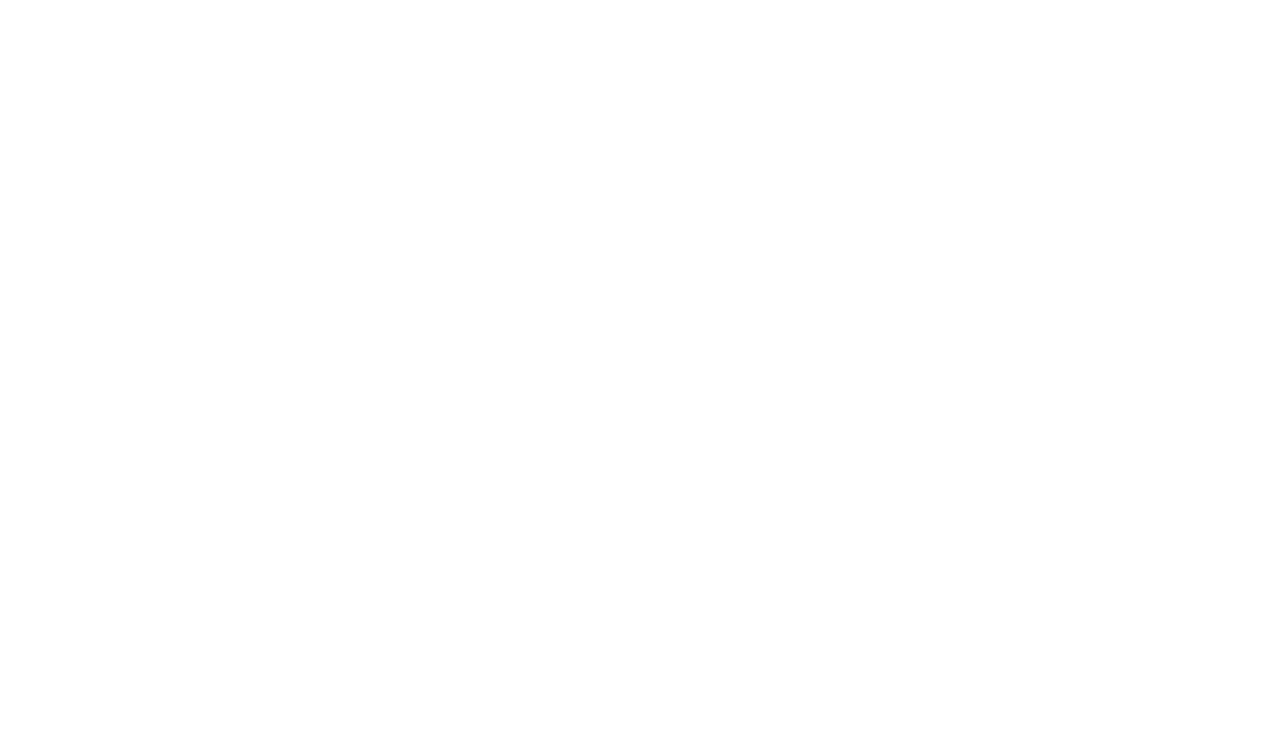
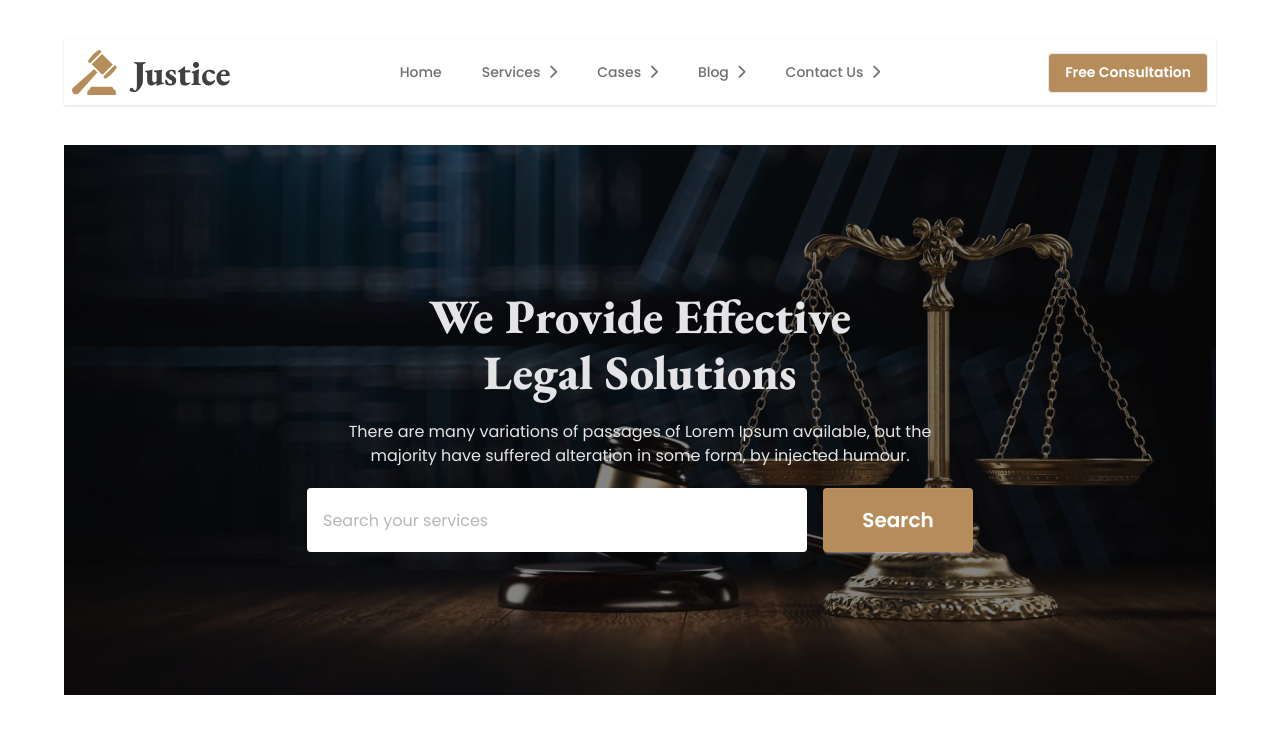
Before and after one commit to wahidalam91/legal-solution-daisyUI, a plain HTML site: page index.html in a window 1280 px wide. Drawn offline with nearby package versions, Linux system fonts and the light colour scheme.

Commit message:
Header section completed

```diff
--- a/index.html
+++ b/index.html
@@ -1,43 +1,108 @@
 <!DOCTYPE html>
 <html lang="en">
+
 <head>
     <meta charset="UTF-8">
     <meta name="viewport" content="width=device-width, initial-scale=1.0">
     <title>Legal Solutions</title>
     <!-- Font Link -->
-     <link rel="preconnect" href="https://fonts.googleapis.com">
+    <link rel="preconnect" href="https://fonts.googleapis.com">
     <link rel="preconnect" href="https://fonts.gstatic.com" crossorigin>
-    <link href="https://fonts.googleapis.com/css2?family=EB+Garamond:ital,wght@0,400..800;1,400..800&family=Poppins:ital,wght@0,100;0,200;0,300;0,400;0,500;0,600;0,700;0,800;0,900;1,100;1,200;1,300;1,400;1,500;1,600;1,700;1,800;1,900&display=swap" rel="stylesheet">
+    <link
+        href="https://fonts.googleapis.com/css2?family=EB+Garamond:ital,wght@0,400..800;1,400..800&family=Poppins:ital,wght@0,100;0,200;0,300;0,400;0,500;0,600;0,700;0,800;0,900;1,100;1,200;1,300;1,400;1,500;1,600;1,700;1,800;1,900&display=swap"
+        rel="stylesheet">
 
     <!-- TailwindCSS and DaisyUI CDN -->
-     <link href="https://cdn.jsdelivr.net/npm/daisyui@5" rel="stylesheet" type="text/css" />
+    <link href="https://cdn.jsdelivr.net/npm/daisyui@5" rel="stylesheet" type="text/css" />
     <script src="https://cdn.jsdelivr.net/npm/@tailwindcss/browser@4"></script>
 
     <!-- Font Awsome CDN -->
-     <script src="https://kit.fontawesome.com/dd610be577.js" crossorigin="anonymous"></script>
+    <script src="https://kit.fontawesome.com/dd610be577.js" crossorigin="anonymous"></script>
 
 
     <style>
-        .font-poppins{
+        .font-poppins {
             font-family: "Poppins", sans-serif;
         }
 
-        .font-eb-garamond{
+        .font-eb-garamond {
             font-family: "EB Garamond", serif;
         }
 
-        .legal-bg-primary{
+        .legal-bg-primary {
             background-color: #B68C5A;
         }
 
-        .legal-description-text{
+        .legal-bg-secondary {
+            background-color: #F3F3F3;
+        }
+
+        .legal-description-text {
             color: #707070;
         }
     </style>
 </head>
-<body>
+
+<body class="font-poppins">
     <header class="max-w-6xl mx-auto mb-28">
+        <!-- Nav Section -->
+        <nav>
+            <div class="navbar bg-base-100 shadow-sm my-10">
+                <div class="navbar-start">
+                    <div class="dropdown">
+                        <div tabindex="0" role="button" class="btn btn-ghost lg:hidden">
+                            <svg xmlns="http://www.w3.org/2000/svg" class="h-5 w-5" fill="none" viewBox="0 0 24 24"
+                                stroke="currentColor">
+                                <path stroke-linecap="round" stroke-linejoin="round" stroke-width="2"
+                                    d="M4 6h16M4 12h8m-8 6h16" />
+                            </svg>
+                        </div>
+                        <ul tabindex="0"
+                            class="menu menu-sm dropdown-content bg-base-100 rounded-box z-1 mt-3 w-52 p-2 shadow">
+                            <li><a>Home</a></li>
+                            <li><a>Services</a></li>
+                            <li><a>Cases</a></li>
+                            <li><a>Blog</a></li>
+                            <li><a>Contact Us</a></li>
+                        </ul>
+                    </div>
+                    <a><img src="./images/logo2.png" alt="logo"></a>
+                </div>
+                <div class="navbar-center hidden lg:flex">
+                    <ul class="menu menu-horizontal px-1 legal-description-text font-medium space-x-4">
+                        <li><a>Home</a></li>
+                        <li><a>Services <span><i class="fa-solid fa-chevron-right"></i></span></a></li>
+                        <li><a>Cases <span><i class="fa-solid fa-chevron-right"></i></span></a></li>
+                        <li><a>Blog <span><i class="fa-solid fa-chevron-right"></i></span></a></li>
+                        <li><a>Contact Us <span><i class="fa-solid fa-chevron-right"></i></span></a></li>
+                    </ul>
+                </div>
+                <div class="navbar-end">
+                    <a class="btn legal-bg-primary text-white">Free Consultation</a>
+                </div>
+            </div>
+        </nav>
 
+        <!-- Banner Section -->
+         <div class="banner">
+            <div class="hero lg:h-[550px]" style="background-image: url(./images/banner.png);">
+            <div class="hero-overlay"></div>
+            <div class="hero-content text-neutral-content text-center">
+                <div class="lg:w-3/4 mx-auto">
+                <h1 class="lg:w-6/10 lg:mx-auto mb-5 text-5xl font-extrabold font-eb-garamond leading-[56px]">We Provide Effective Legal Solutions</h1>
+                <p class="lg:w-3/4 lg:mx-auto mb-5">There are many variations of passages of Lorem Ipsum available, but the majority have suffered alteration in some form, by injected humour.</p>
+                <div class="search-box flex justify-center items-center gap-4">
+                    <div class="search-field">
+                        <input class="p-4 border-0 legal-description-text rounded w-[200px] h-[40px] lg:h-[64px] lg:w-[500px] bg-base-100" type="text" placeholder="Search your services">
+                    </div>
+                    <div class="search-btn">
+                        <a class="btn border-0 legal-bg-primary text-[20px] text-white lg:w-[150px] h-[40px] lg:h-[64px]">Search</a>
+                    </div>
+                </div>
+                </div>
+            </div>
+            </div>
+         </div>
     </header>
 
     <main class="max-w-6xl mx-auto mb-28">
@@ -48,4 +113,5 @@
 
     </footer>
 </body>
+
 </html>
```
